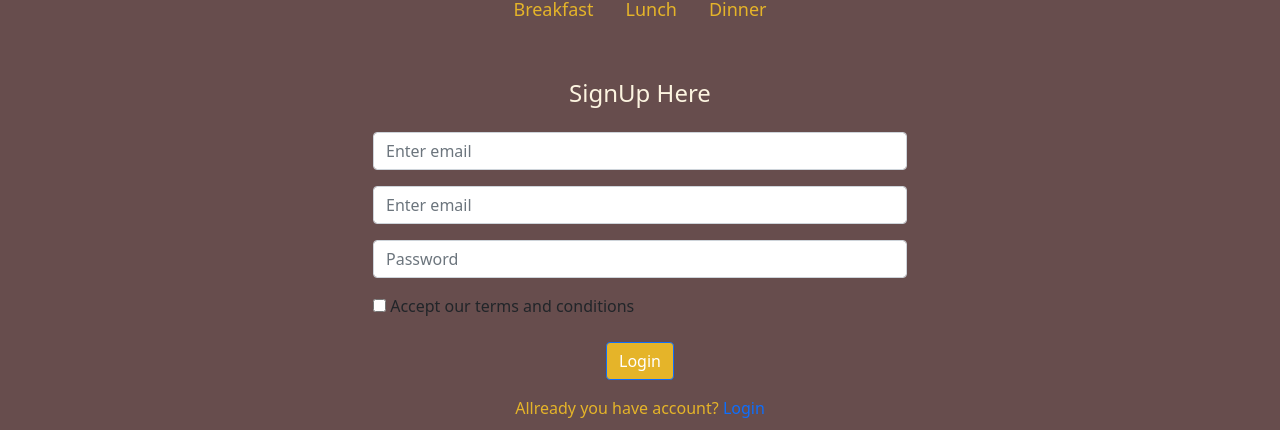
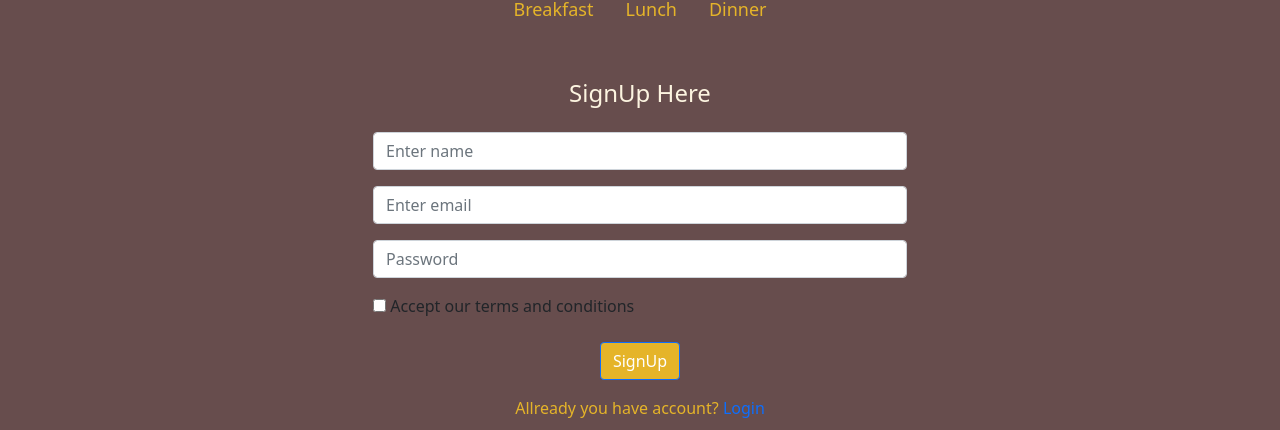
Before and after one commit to Irfananik/hungry-kitchen, a React (Create React App) app: page /signup in a window 1280 px wide. Shown: the part 1078-1508 px from the top of the page. Built offline with nearby package versions, Linux system fonts and the light colour scheme; no server answers.

Commit message:
Signup and Login with email password complete

```diff
--- a/src/Pages/Form/Login/Login.js
+++ b/src/Pages/Form/Login/Login.js
@@ -1,24 +1,50 @@
-import React from 'react';
+import React, { useRef } from 'react';
 import { Button, Form } from 'react-bootstrap';
 import { Link, useNavigate } from 'react-router-dom';
+import { useSignInWithEmailAndPassword } from 'react-firebase-hooks/auth';
 import SocilaLogin from '../../SocialLogin/SocilaLogin';
+import auth from '../../../firebase.init';
+
 
 const Login = () => {
+    const emailRef = useRef('')
+    const passwordRef = useRef('')
 
     const navigate = useNavigate()
 
     const navigateToSignUp = () => {
         navigate('/signup')
     }
+
+    const [
+        signInWithEmailAndPassword,
+        user,
+        loading,
+        error,
+    ] = useSignInWithEmailAndPassword(auth)
+
+    const handleSubmit = event => {
+        event.preventDefault()
+        const email = emailRef.current.value
+        const password = passwordRef.current.value
+
+        signInWithEmailAndPassword(email, password)
+        console.log(email, password)
+    }
+
+    if(user){
+        navigate('/')
+    }
+
     return (
         <div className="container mt-5">
             <h4 style={{ color: '#FCF4E0' }} className="text-center">Login with your email</h4>
-            <Form className="container w-50 mt-4">
+            <Form onSubmit={handleSubmit} className="container w-50 mt-4">
                 <Form.Group className="mb-3" controlId="formBasicEmail">
-                    <Form.Control type="email" placeholder="Enter email" />
+                    <Form.Control ref={emailRef} type="email" placeholder="Enter email" />
                 </Form.Group>
                 <Form.Group className="mb-3" controlId="formBasicPassword">
-                    <Form.Control type="password" placeholder="Password" />
+                    <Form.Control ref={passwordRef} type="password" placeholder="Password" />
                 </Form.Group>
                 <div className="d-flex aling-items-center justify-content-center">
                     <Button style={{ backgroundColor: '#E5B429' }} variant="primary" type="submit">
@@ -26,9 +52,9 @@ const Login = () => {
                     </Button>
                 </div>
             </Form>
-            <p className="mt-3 text-center" style={{color: '#E5B429'}}>Are you new here? <span className="text-primary" style={{ cursor: 'pointer', color:'#FCF4E0' }} onClick={navigateToSignUp}>SignUp</span> </p>
-            <p className="mt-2 text-center" style={{color: '#E5B429'}}>Forget your password? <span className="text-primary" style={{ cursor: 'pointer', color:'#FCF4E0' }}>Reset Password</span> </p>
-            <SocilaLogin/>
+            <p className="mt-3 text-center" style={{ color: '#E5B429' }}>Are you new here? <span className="text-primary" style={{ cursor: 'pointer', color: '#FCF4E0' }} onClick={navigateToSignUp}>SignUp</span> </p>
+            <p className="mt-2 text-center" style={{ color: '#E5B429' }}>Forget your password? <span className="text-primary" style={{ cursor: 'pointer', color: '#FCF4E0' }}>Reset Password</span> </p>
+            <SocilaLogin />
         </div>
     );
 };
--- a/src/Pages/Form/SignUp/SignUp.js
+++ b/src/Pages/Form/SignUp/SignUp.js
@@ -1,6 +1,8 @@
 import React from 'react';
 import { Button, Form } from 'react-bootstrap';
+import { useCreateUserWithEmailAndPassword } from 'react-firebase-hooks/auth';
 import { useNavigate } from 'react-router-dom';
+import auth from '../../../firebase.init';
 import SocilaLogin from '../../SocialLogin/SocilaLogin';
 
 const SignUp = () => {
@@ -9,12 +11,33 @@ const SignUp = () => {
     const navigateToLoging = () => {
         navigate('/login')
     }
+
+    const [
+        createUserWithEmailAndPassword,
+        user,
+        loading,
+        error,
+    ] = useCreateUserWithEmailAndPassword(auth);
+
+    const handleSignUp = (event) => {
+        event.preventDefault()
+        const name = event.target.name.value
+        const email = event.target.email.value
+        const password = event.target.password.value
+
+        createUserWithEmailAndPassword(email, password)
+    }
+
+    if(user){
+        navigate('/')
+    }
+
     return (
         <div className="container mt-5">
             <h4 style={{ color: '#FCF4E0' }} className="text-center">SignUp Here</h4>
-            <Form className="container w-50 mt-4">
+            <Form onSubmit={handleSignUp} className="container w-50 mt-4">
                 <Form.Group className="mb-3" controlId="formBasicEmail">
-                    <Form.Control type="text" name="name" placeholder="Enter email" />
+                    <Form.Control type="text" name="name" placeholder="Enter name" />
                 </Form.Group>
                 <Form.Group className="mb-3" controlId="formBasicEmail">
                     <Form.Control type="email" name="email" placeholder="Enter email" />
@@ -26,7 +49,7 @@ const SignUp = () => {
                 <level htmlFlor='terms'> Accept our terms and conditions </level> <br /> <br />
                 <div className="d-flex aling-items-center justify-content-center">
                     <Button style={{ backgroundColor: '#E5B429' }} variant="primary" type="submit">
-                        Login
+                        SignUp
                     </Button>
                 </div>
             </Form>
```
